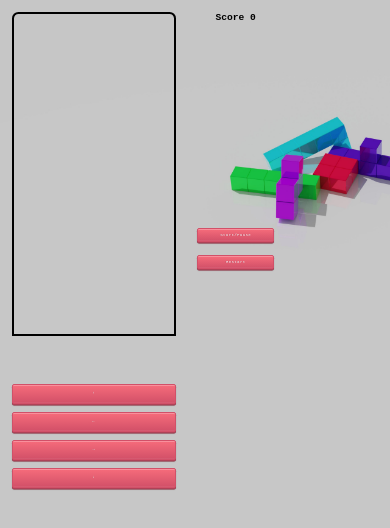
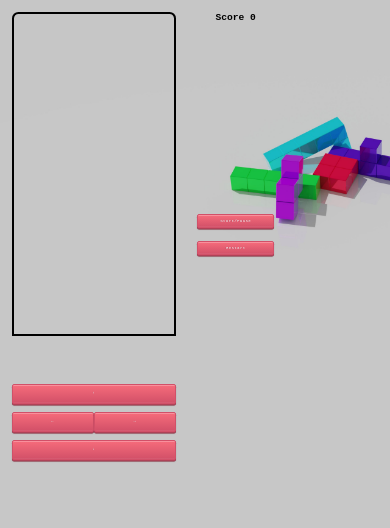
Before and after one commit to MauricioFGF/Tetris, a plain HTML site: page index.html in a window 390 px wide. Drawn offline with Linux system fonts and the light colour scheme.

Commit message:
Update index.html

```diff
--- a/index.html
+++ b/index.html
@@ -226,8 +226,8 @@
 				</div>
 				<div class="btn-direction-mobile">
 					<button class= "btn-mobile" id="btn-up-mobile">↑</button>
-					<button  class= "btn-mobile" id="btn-left-mobile">←</button>
-					<button class= "btn-mobile" id="btn-right-mobile">→</button>
+					<button  class= "btn-mobile-2" id="btn-left-mobile">←</button>
+					<button class= "btn-mobile-2" id="btn-right-mobile">→</button>
 					<button class= "btn-mobile" id="btn-down-mobile">↓</button>
 				</div>
 			</div>
```
